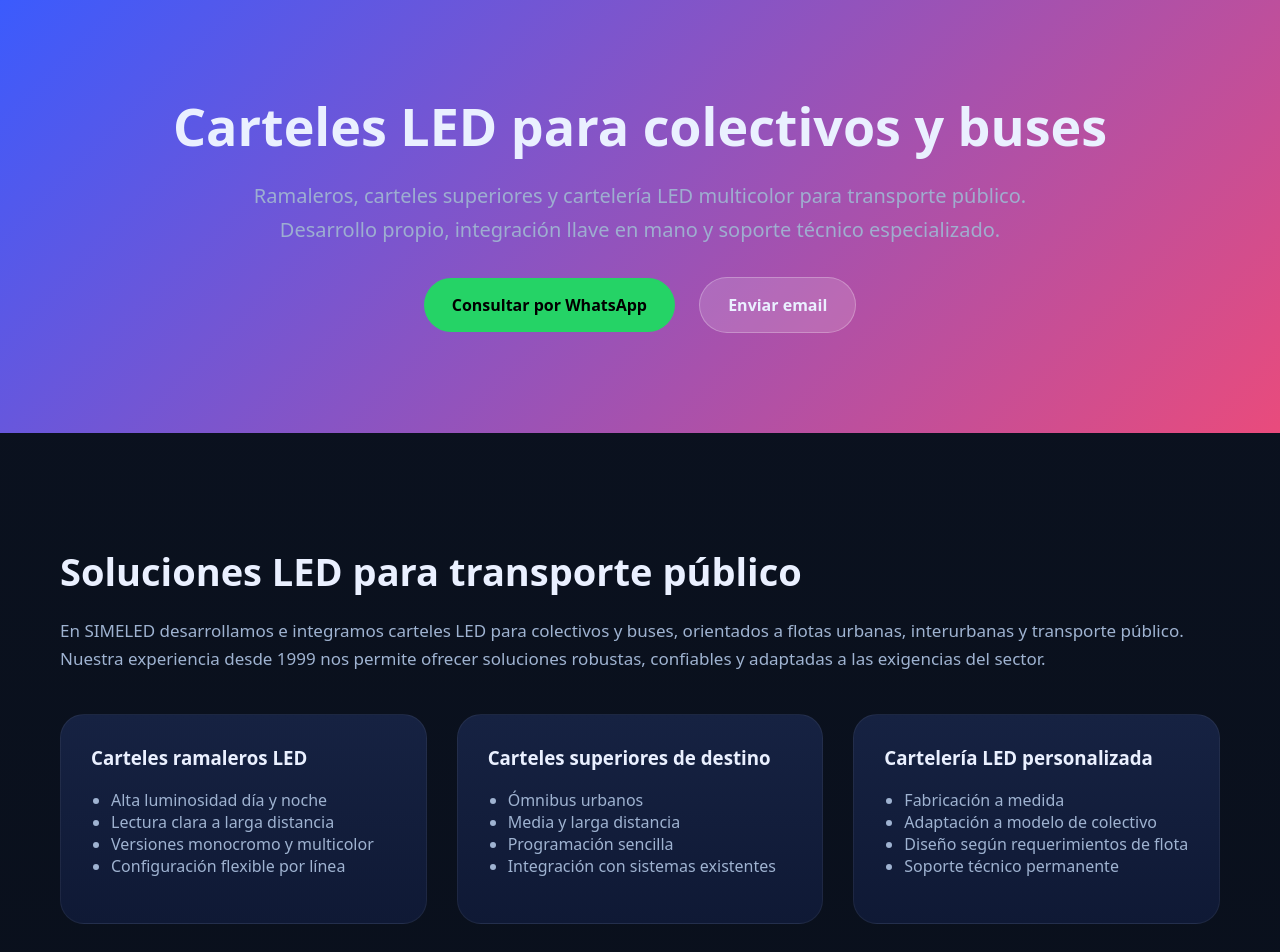
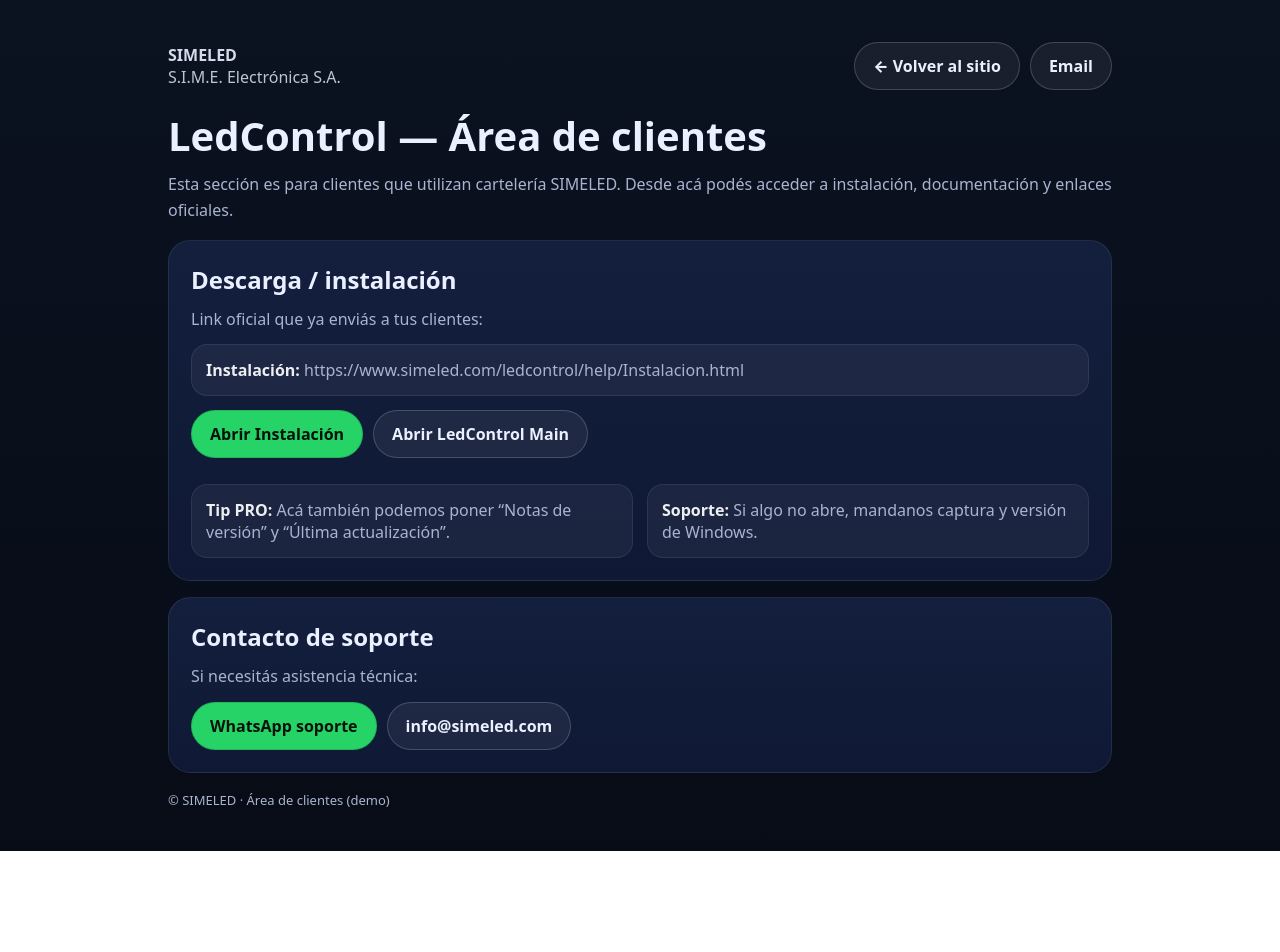
Before and after one commit to estebanparga2-lang/simeled-demo, a plain HTML site: page index.html in a window 1280 px wide. Shown: the top 952 px of the page. After the commit the page ends 851 px from the top, so only its background shows below. Drawn offline with Linux system fonts and the light colour scheme.

Commit message:
Update index.html

```diff
--- a/index.html
+++ b/index.html
@@ -1,282 +1,124 @@
 <!DOCTYPE html>
 <html lang="es">
 <head>
-<meta charset="utf-8">
-<meta name="viewport" content="width=device-width, initial-scale=1">
-
-<title>Carteles LED para colectivos y buses | SIMELED</title>
-
-<meta name="description" content="SIMELED desarrolla carteles LED para colectivos y buses desde 1999. Ramaleros, carteles superiores y cartelería LED multicolor con software propio y soporte técnico especializado.">
+  <meta charset="utf-8" />
+  <meta name="viewport" content="width=device-width, initial-scale=1" />
+  <title>LedControl | Área de clientes | SIMELED</title>
+  <meta name="description" content="Área de clientes SIMELED: acceso a LedControl, instalación y documentación para actualización de carteles LED." />
 
   <style>
-
     :root{
---bg:#0b1220;
---bg-soft:#10192e;
---card:#162242;
+      --bg:#0b1220; --bg2:#070c16;
+      --card:#131f3d; --border:rgba(255,255,255,.08);
+      --text:#eaf0ff; --muted:#a9b4d0;
       --accent:#25d366;
---accent-soft:#1fb955;
---text:#eaf0ff;
---muted:#9fb3d1;
     }
-
     *{box-sizing:border-box}
     body{
-margin:0;
-font-family:system-ui,-apple-system,Segoe UI,Roboto,Arial;
-background:linear-gradient(180deg,#0b1220,#070c16);
+      margin:0; font-family:system-ui,-apple-system,Segoe UI,Roboto,Arial;
+      background:linear-gradient(180deg,var(--bg),var(--bg2));
       color:var(--text);
     }
-
-a{text-decoration:none;color:inherit}
-
-header{
-background:linear-gradient(135deg,#3b5bfd,#e94b7c);
-padding:90px 20px;
-text-align:center;
+    a{color:inherit;text-decoration:none}
+    .wrap{max-width:980px;margin:auto;padding:42px 18px}
+    .top{
+      display:flex;justify-content:space-between;align-items:center;gap:12px;flex-wrap:wrap;
+      margin-bottom:18px;
     }
-
-header h1{
-margin:0;
-font-size:clamp(30px,5vw,52px);
-font-weight:800;
+    .btn{
+      padding:12px 18px;border-radius:999px;font-weight:800;display:inline-block;
+      border:1px solid rgba(255,255,255,.18);
+      background:rgba(255,255,255,.06);
     }
-
-header p{
-margin-top:18px;
-font-size:20px;
-opacity:.95;
-max-width:800px;
-margin-left:auto;
-margin-right:auto;
+    .btnPrimary{
+      background:var(--accent); color:#06110a; border-color:rgba(0,0,0,.12);
     }
-
-.btn{
-display:inline-block;
-padding:16px 28px;
-border-radius:40px;
-font-weight:700;
-margin:10px;
+    h1{margin:12px 0 8px;font-size:clamp(26px,4.6vw,40px)}
+    p{margin:0;color:var(--muted);line-height:1.65}
+    .card{
+      margin-top:16px;
+      background:linear-gradient(180deg,var(--card),#0f1935);
+      border:1px solid var(--border);
+      border-radius:22px;
+      padding:22px;
     }
-
-.btn-primary{
-background:var(--accent);
-color:#000;
+    .note{
+      padding:14px 14px;border-radius:16px;
+      background:rgba(255,255,255,.05);
+      border:1px solid rgba(255,255,255,.08);
+      color:var(--muted);
+      margin-top:12px;
     }
-
-.btn-secondary{
-background:rgba(255,255,255,.15);
-border:1px solid rgba(255,255,255,.25);
-}
-
-main{
-max-width:1200px;
-margin:auto;
-padding:80px 20px;
-}
-
-section{
-margin-bottom:100px;
-}
-
-h2{
-font-size:38px;
-margin-bottom:20px;
-}
-
-p{
-color:var(--muted);
-font-size:17px;
-line-height:1.7;
-}
-
     .grid{
       display:grid;
-grid-template-columns:repeat(auto-fit,minmax(280px,1fr));
-gap:30px;
-margin-top:40px;
+      grid-template-columns:repeat(auto-fit,minmax(240px,1fr));
+      gap:14px;
+      margin-top:14px;
     }
-
-.card{
-background:linear-gradient(180deg,var(--card),#0f1935);
-padding:30px;
-border-radius:24px;
-border:1px solid rgba(255,255,255,.06);
-}
-
-.card h3{
-margin-top:0;
-}
-
-ul{
-padding-left:20px;
-color:var(--muted);
-}
-
-.cta{
-background:linear-gradient(135deg,#162242,#0b1220);
-padding:60px 30px;
-border-radius:30px;
-text-align:center;
-border:1px solid rgba(255,255,255,.08);
-}
-
-footer{
-text-align:center;
-padding:40px 20px;
-color:var(--muted);
-font-size:14px;
-}
-
-.small{
-font-size:14px;
-opacity:.8;
-}
-
+    .k{color:rgba(255,255,255,.92);font-weight:900}
   </style>
 </head>
-
 <body>
 
-<header>
+  <div class="wrap">
+    <div class="top">
+      <div>
+        <div style="opacity:.9;font-weight:900">SIMELED</div>
+        <div style="opacity:.8">S.I.M.E. Electrónica S.A.</div>
+      </div>
+      <div style="display:flex;gap:10px;flex-wrap:wrap">
+        <a class="btn" href="./index.html">← Volver al sitio</a>
+        <a class="btn" href="mailto:info@simeled.com">Email</a>
+      </div>
+    </div>
 
-<h1>Carteles LED para colectivos y buses</h1>
-
+    <h1>LedControl — Área de clientes</h1>
     <p>
-Ramaleros, carteles superiores y cartelería LED multicolor para transporte público.
-Desarrollo propio, integración llave en mano y soporte técnico especializado.
+      Esta sección es para clientes que utilizan cartelería SIMELED.
+      Desde acá podés acceder a instalación, documentación y enlaces oficiales.
     </p>
 
-<div>
-<a class="btn btn-primary" href="https://wa.me/541161776651" target="_blank">Consultar por WhatsApp</a>
-<a class="btn btn-secondary" href="mailto:info@simeled.com">Enviar email</a>
+    <div class="card">
+      <h2 style="margin:0 0 10px">Descarga / instalación</h2>
+      <p>
+        Link oficial que ya enviás a tus clientes:
+      </p>
+
+      <div class="note">
+        <span class="k">Instalación:</span>
+        <a href="https://www.simeled.com/ledcontrol/help/Instalacion.html" target="_blank" rel="noopener">
+          https://www.simeled.com/ledcontrol/help/Instalacion.html
+        </a>
       </div>
 
-</header>
-
-<main>
-
-<section>
-<h2>Soluciones LED para transporte público</h2>
-<p>
-En SIMELED desarrollamos e integramos carteles LED para colectivos y buses,
-orientados a flotas urbanas, interurbanas y transporte público.
-Nuestra experiencia desde 1999 nos permite ofrecer soluciones robustas,
-confiables y adaptadas a las exigencias del sector.
-</p>
+      <div style="margin-top:14px;display:flex;gap:10px;flex-wrap:wrap">
+        <a class="btn btnPrimary" href="https://www.simeled.com/ledcontrol/help/Instalacion.html" target="_blank" rel="noopener">Abrir Instalación</a>
+        <a class="btn" href="https://simeled.com/ledcontrol-main/" target="_blank" rel="noopener">Abrir LedControl Main</a>
+      </div>
 
       <div class="grid">
-<div class="card">
-<h3>Carteles ramaleros LED</h3>
-<ul>
-<li>Alta luminosidad día y noche</li>
-<li>Lectura clara a larga distancia</li>
-<li>Versiones monocromo y multicolor</li>
-<li>Configuración flexible por línea</li>
-</ul>
+        <div class="note">
+          <span class="k">Tip PRO:</span> Acá también podemos poner “Notas de versión” y “Última actualización”.
+        </div>
+        <div class="note">
+          <span class="k">Soporte:</span> Si algo no abre, mandanos captura y versión de Windows.
+        </div>
+      </div>
     </div>
 
     <div class="card">
-<h3>Carteles superiores de destino</h3>
-<ul>
-<li>Ómnibus urbanos</li>
-<li>Media y larga distancia</li>
-<li>Programación sencilla</li>
-<li>Integración con sistemas existentes</li>
-</ul>
+      <h2 style="margin:0 0 10px">Contacto de soporte</h2>
+      <p>Si necesitás asistencia técnica:</p>
+      <div style="margin-top:12px;display:flex;gap:10px;flex-wrap:wrap">
+        <a class="btn btnPrimary" href="https://wa.me/541161776651" target="_blank" rel="noopener">WhatsApp soporte</a>
+        <a class="btn" href="mailto:info@simeled.com">info@simeled.com</a>
+      </div>
     </div>
 
-<div class="card">
-<h3>Cartelería LED personalizada</h3>
-<ul>
-<li>Fabricación a medida</li>
-<li>Adaptación a modelo de colectivo</li>
-<li>Diseño según requerimientos de flota</li>
-<li>Soporte técnico permanente</li>
-</ul>
+    <div style="margin-top:18px;color:var(--muted);font-size:13px">
+      © SIMELED · Área de clientes (demo)
     </div>
   </div>
-</section>
-
-<section>
-<h2>Especificaciones técnicas</h2>
-<div class="grid">
-<div class="card">
-<h3>Hardware</h3>
-<ul>
-<li>Gabinetes de aluminio reforzado</li>
-<li>Protección contra vibraciones</li>
-<li>Componentes electrónicos industriales</li>
-<li>Larga vida útil</li>
-</ul>
-</div>
-
-<div class="card">
-<h3>Software propio</h3>
-<ul>
-<li>Gestión centralizada</li>
-<li>Actualizaciones remotas</li>
-<li>Configuración por empresa y línea</li>
-<li>Control total del contenido</li>
-</ul>
-</div>
-
-<div class="card">
-<h3>Soporte</h3>
-<ul>
-<li>Asesoramiento técnico</li>
-<li>Instalación y puesta en marcha</li>
-<li>Mantenimiento preventivo</li>
-<li>Atención directa con especialistas</li>
-</ul>
-</div>
-</div>
-</section>
-
-<section>
-<h2>Software LedControl</h2>
-<p>
-Nuestros carteles LED funcionan con LedControl,
-el sistema de gestión desarrollado para garantizar
-actualizaciones confiables y control total del contenido.
-</p>
-
-<div class="cta">
-<h3>Acceso a LedControl</h3>
-<p class="small">Descargas y actualizaciones oficiales.</p>
-<a class="btn btn-primary" href="https://simeled.com/ledcontrol-main/" target="_blank">
-Ir a LedControl
-</a>
-</div>
-</section>
-
-<section>
-<h2>Trayectoria</h2>
-<p>
-S.I.M.E. Electrónica S.A. es una empresa argentina con trayectoria desde 1999.
-Especializada en soluciones electrónicas para transporte,
-ha evolucionado hacia el desarrollo de cartelería LED profesional
-con fabricación y soporte técnico propio.
-</p>
-</section>
-
-<section>
-<div class="cta">
-<h2>Consultanos para evaluar tu proyecto</h2>
-<p>
-Analizamos tu flota y te asesoramos sobre la mejor solución técnica.
-</p>
-<a class="btn btn-primary" href="https://wa.me/541161776651" target="_blank">
-Contactar ahora
-</a>
-</div>
-</section>
-
-</main>
-
-<footer>
-© 2026 SIMELED · S.I.M.E. Electrónica S.A. · Demo técnica
-</footer>
 
 </body>
 </html>
```
Lines whose indentation alone changed are shown as unchanged.
